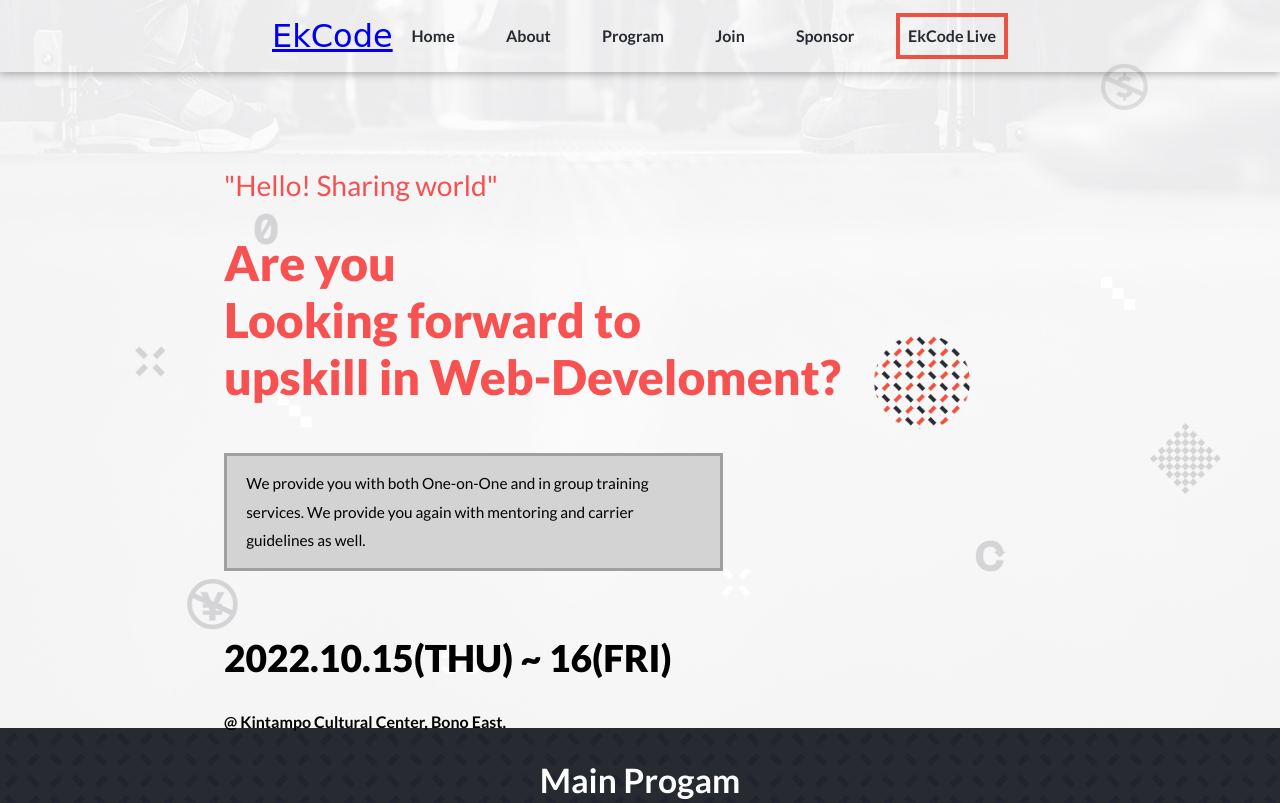
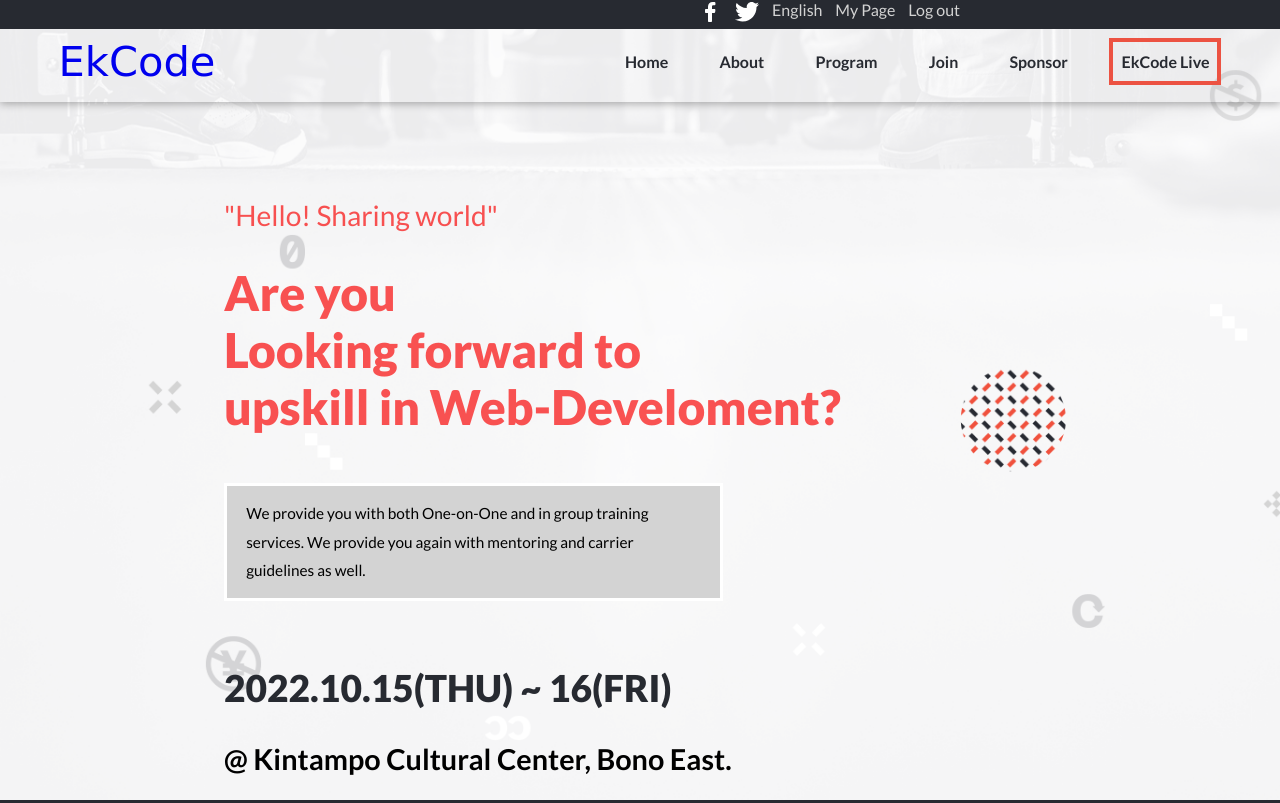
Before and after one commit to Doheera-kosi/module1-capstone, a website: page index.html in a window 1280 px wide. Shown: the top 803 px of the page. Drawn offline with Linux system fonts and the light colour scheme; a web font is replaced by a local one.

Commit message:
Update index.html style.css and script.js

```diff
--- a/index.html
+++ b/index.html
@@ -20,6 +20,14 @@
       <a href="#" class='logo'>EkCode</a>
     </nav>
     <nav class="desktop-nav">
+      <div class="soc-icons">
+        <a href="#"><img src="assets/images/facebook-icon.svg" alt=""></a>
+        <a href="#"><img src="assets/images/twitter-icon.svg" alt=""></a>
+        <a href="#"><img src="" alt="">English</a>
+        <a href="#"><img src="" alt="">My Page</a>
+        <a href="#"><img src="" alt="">Log out</a>
+      </div>
+      <div class="desktop">
         <div class="log">
           <a href="#" class='logo'>EkCode</a>
         </div>
@@ -31,6 +39,7 @@
           <a href="#" class="nav-link">Sponsor</a>
           <a href="#" class="nav-link live">EkCode Live</a>
         </ul>
+      </div>
     </nav>
     <div id="mobile" class="mobile-nav">
       <nav class="mobile-navbar">
@@ -160,11 +169,11 @@
     <div class="partner">Partners</div>
     <hr class="hr-2">
     <div class="partner-icons">
-      <a href="#" class="center"><img class="p-icon" src="./assets/images/mozilla.png" alt=""></a>
-      <a href="#" class="center"><img class="p-icon" src="./assets/images/mozilla.png" alt=""></a>
-      <a href="#" class="center"><img class="p-icon" src="./assets/images/mozilla.png" alt=""></a>
-      <a href="#" class="center"><img class="p-icon" src="./assets/images/mozilla.png" alt=""></a>
-      <a href="#" class="center"><img class="p-icon" src="./assets/images/mozilla.png" alt=""></a>
+      <a href="#" class="center"><img class="p-icon" src="./assets/images/naver-img.svg" alt=""></a>
+      <a href="#" class="center"><img class="p-icon" src="./assets/images/bassett.png" alt=""></a>
+      <a href="#" class="center"><img class="p-icon" src="./assets/images/linkedin.png" alt=""></a>
+      <a href="#" class="center"><img class="p-icon" src="./assets/images/airbnb.png" alt=""></a>
+      <a href="#" class="center"><img class="p-icon" src="./assets/images/google.png" alt=""></a>
     </div>
   </section>
 
--- a/script.js
+++ b/script.js
@@ -25,7 +25,7 @@ const data = [
   {
     id: '4',
     img: './assets/images/speaker_04.png',
-    name: 'Yochai BenKler',
+    name: 'Prof. Mark Gumah',
     position: 'Lorem, ipsum dolor sit amet consectetur.',
     ach: 'Lorem ipsum dolor sit amet consectetur adipisicing elit.',
   },
--- a/styles.css
+++ b/styles.css
@@ -9,7 +9,7 @@ body {
 
 .container {
   background: #00f;
-  /* height: 90vh; */
+  height: 100vh;
   background-image: url(assets/images/main_big.png);
   background-size: cover;
   background-repeat: no-repeat;
@@ -19,6 +19,9 @@ body {
   display: none;
 }
 
+.soc-icons {
+  display: none;
+}
 /* *************************** */
 .mobile-nav {
   position: fixed;
@@ -27,7 +30,6 @@ body {
 }
 
 .mobile-navbar {
-  background: red;
   display: flex;
   flex-direction: column;
   align-items: center;
@@ -85,7 +87,8 @@ body {
 .logo {
   font-family: 'Bungee Spice', cursive;
   font-weight: 400;
-  font-size: 2rem;
+  font-size: 2.6rem;
+  text-decoration: none;
 }
 
 .homepage {
@@ -96,7 +99,7 @@ body {
 
 .hero-head {
   font-weight: normal;
-  font-size: 8vw;
+  font-size: 6vw;
   margin: 1rem auto;
 }
 
@@ -111,25 +114,28 @@ body {
 }
 
 .h-text {
-  border: 3px solid rgb(160, 159, 159);
+  border: 3px solid #fff;
   padding: 0.8rem 1.2rem;
   margin: 1.8rem auto;
   line-height: 1.6rem;
+  font-family: 'Lato', sans-serif;
+  font-weight: bold;
 }
 
 .date {
   font-weight: 900;
   font-size: 1.6rem;
   margin: 0.9rem auto;
+  color: #272a31;
 }
 
 .location {
   font-size: 1.0rem;
+  font-family: 'Lato', sans-serif;
+  font-weight: bold;
 }
 
-/* ******************************* */
 /* Main - Program */
-/* ******************************* */
 .main-program {
   background: #272a31;
   width: 100vw;
@@ -267,7 +273,6 @@ body {
 }
 
 /* ///////////////////////////// */
-
 .partners {
   display: flex;
   flex-direction: column;
@@ -282,7 +287,6 @@ body {
   width: 100%;
   gap: 1.5rem;
   margin: 2rem auto;
-  /* margin-bottom: 1rem; */
 }
 
 .partner {
@@ -294,7 +298,6 @@ body {
 }
 
 .p-icon {
-  background: #000;
   width: 85px;
 }
 
@@ -321,15 +324,37 @@ body {
 @media only screen and (min-width: 768px) {
 
   .desktop-nav {
-    /* background: rgb(207, 207, 207); */
+    display: flex;
+    flex-direction: column;
+    align-items: center;
+    justify-content: space-between;
+    box-shadow: rgb(0 0 0 / 30%) 0 2px 8px 0;
+    padding: 0 17rem;
+    height: 102px;
+  }
+
+  .soc-icons {
+    background: #272a31;
+    width: 100vw;
     display: flex;
     flex-direction: row;
-    align-items: center;
-    justify-content: space-between;
-    /* gap: 20rem; */
-    box-shadow: rgb(0 0 0 / 30%) 0 2px 8px 0;
-    padding: 0 17rem;
-    height: 72px;
+    justify-content: end;
+    padding-right: 20rem;
+    gap: 0.8rem;
+    height: 1.8rem;
+  }
+
+  .soc-icons a {
+    color: #d3d3d3;
+    text-decoration: none;
+  }
+
+  .desktop {
+    display: flex;
+    flex-direction: row;
+    gap: 25rem;
+    margin-bottom: 1rem;
+    margin-top: 0;
   }
 
   .live {
@@ -385,7 +410,7 @@ body {
 
   .homepage {
     padding: 0 8rem;
-    height: 70vh;
+    height: 80vh;
   }
 
   .h-text {
@@ -408,10 +433,15 @@ body {
   .location {
     margin-top: 2rem;
     font-weight: bold;
+    font-size: 1.8rem;
   }
 
   .main-program {
     padding: 2rem 15rem;
+  }
+
+  .featured {
+    margin-top: 2rem;
   }
 
   .features {
@@ -443,23 +473,29 @@ body {
   }
 
   .speakers {
-    background-color: lightblue;
     display: grid;
     grid-template-columns: repeat(2, 1fr);
+    padding: 0 15rem;
   }
 
+  .partners {
+    height: 30vh;
+    display: flex;
+    flex-direction: column;
+    justify-content: center;
+  }
 
+  .partner-icons {
+    display: flex;
+    flex-direction: row;
+    justify-content: center;
+  }
+
+  html {
+    overflow-x: hidden;
+    scroll-behavior: smooth;
+  }
 }
-
-
-
-
-
-
-
-
-
-
 
 
 
```
Also changed, not shown: assets/images/airbnb.png, assets/images/facebook-icon.png (added), assets/images/facebook-icon.svg (added), assets/images/linkedin.png, assets/images/naver-img.svg (added), assets/images/twitter-icon.png (added), assets/images/twitter-icon.svg (added). Lines whose indentation alone changed are shown as unchanged.
